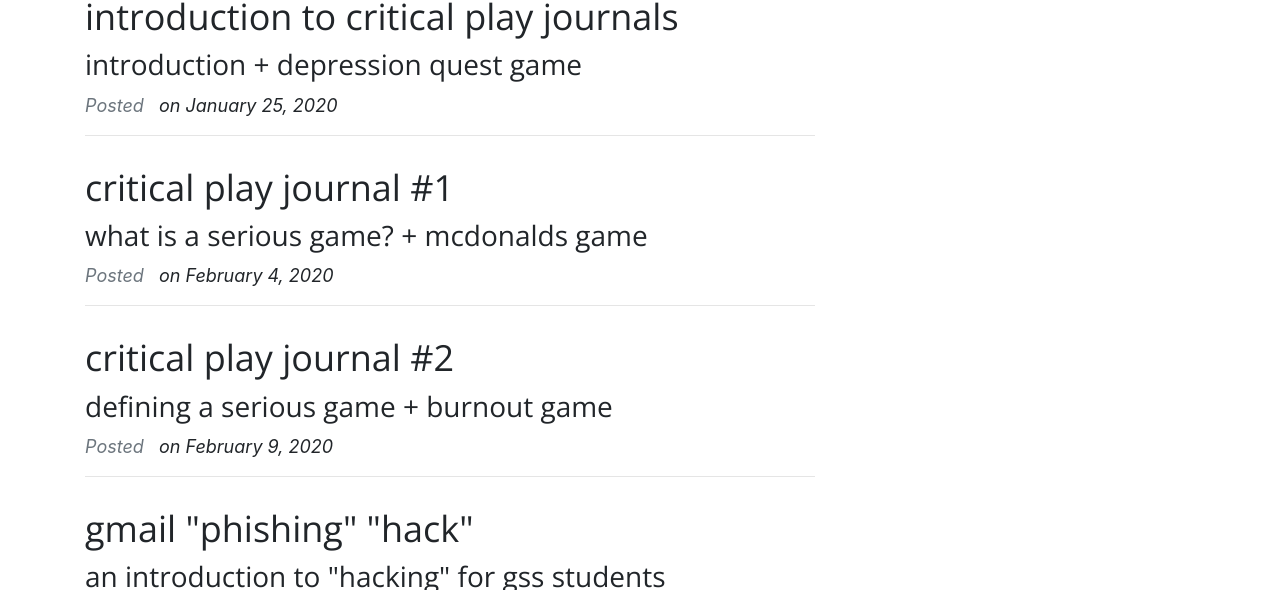
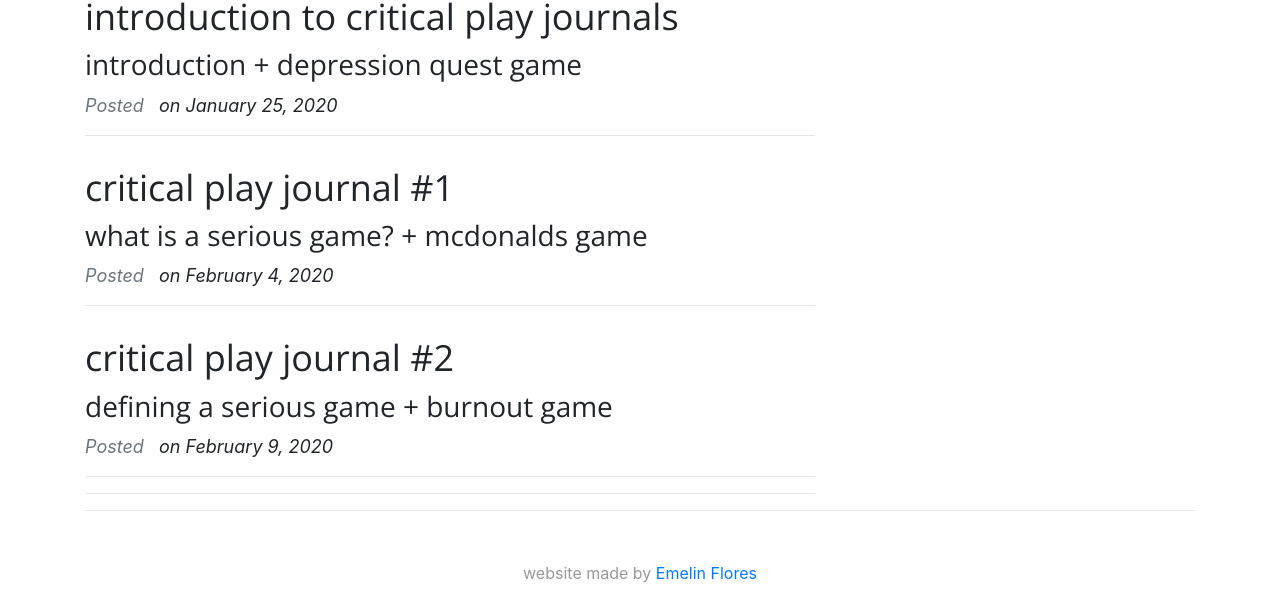
Before and after one commit to ctrl-emelin/ctrl-emelin.github.io, a plain HTML site: page blog.html in a window 1280 px wide. Shown: the part 740-1330 px from the top of the page. Drawn offline with nearby package versions, Linux system fonts and the light colour scheme.

Commit message:
removing blog post

```diff
--- a/blog.html
+++ b/blog.html
@@ -72,13 +72,13 @@
                 <p class="post-meta">Posted &nbsp;<a href="#"> on February 9, 2020</a></p>
             </div>
             <hr>
-            <div class="post-preview">
+           <!---- <div class="post-preview">
               <a href="./blogArticles/gmail.html">
                   <h2 class="post-title">Gmail "Phishing" "Hack"</h2>
                   <h3 class="post-subtitle">An introduction to "hacking" for GSS students</h3>
               </a>
               <p class="post-meta">Posted &nbsp;<a href="#"> This is not a real "hack"</a></p>
-          </div>
+          </div> -->
           <hr>
       </div>
   </div>
```
